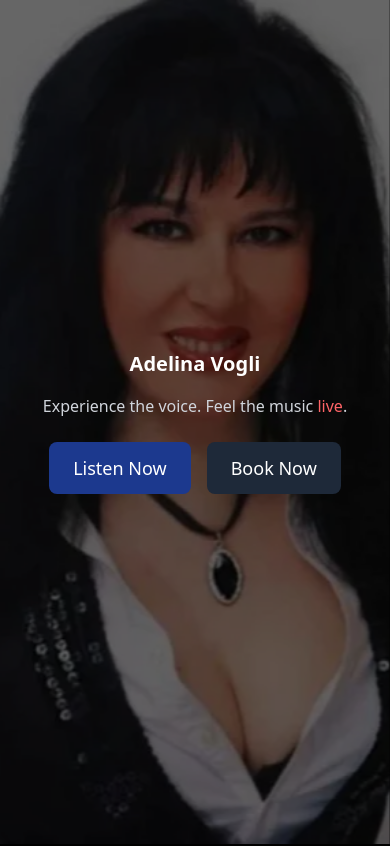
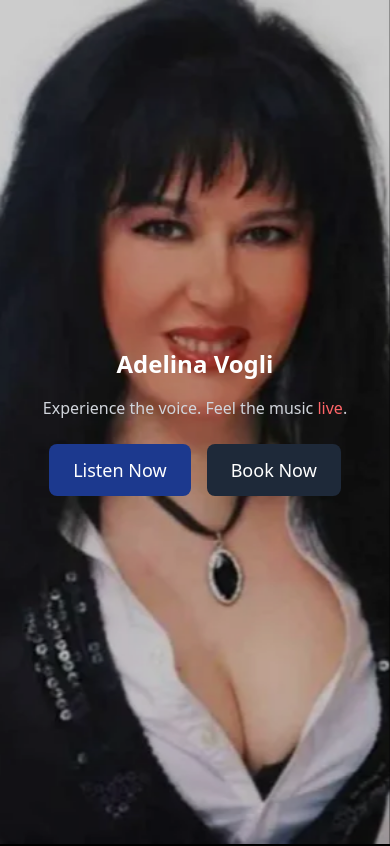
Before and after one commit to sunnycc17/Adelina-vogli, a website: page index.html in a window 390 px wide. Shown: the top 846 px of the page. Drawn offline with Linux system fonts and the light colour scheme.

Commit message:
increased opacity

```diff
--- a/index.html
+++ b/index.html
@@ -14,7 +14,7 @@
     >
       <!-- Parallax Image -->
       <div
-        class="flex justify-center sm:justify-start absolute top-0 left-0 w-full h-full opacity-40 backdrop-blur-md"
+        class="flex justify-center sm:justify-start absolute top-0 left-0 w-full h-full opacity-80 backdrop-blur-md"
       >
         <img src="public/adelina2.webp" class="object-cover aspect-auto" />
       </div>
@@ -23,7 +23,7 @@
       <div
         class="rounded-sm flex flex-col justify-end items-center sm:items-end relative z-10"
       >
-        <h1 class="text-xl sm:text-5xl flex justify-end font-extrabold">
+        <h1 class="text-2xl sm:text-5xl flex justify-end font-extrabold">
           Adelina Vogli
         </h1>
         <p class="text-base text-gray-300 mt-4 sm:text-lg">
```
Also changed, not shown: src/output.css.
